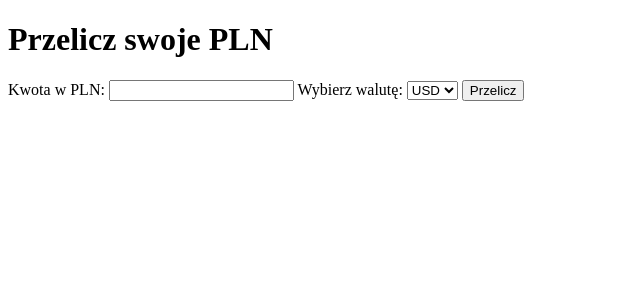
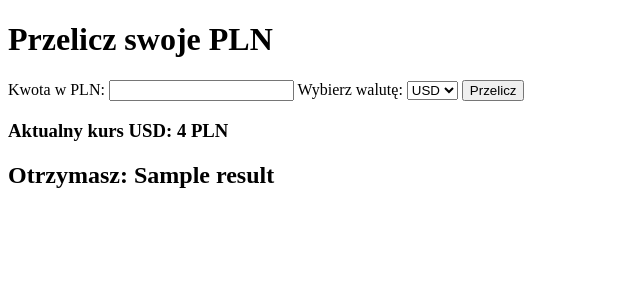
Before and after one commit to MortalRave/currency_converter, a Flask app: template templates/index.html in a window 1280 px wide. Shown: the top 300 px of the page, without its empty margins (0-640 px from the left). Run offline with Flask 3, Linux system fonts and the light colour scheme; the template is opened without the code that fills it: most values are stand-ins (such as "Sample title", 1, 10 or a date in 2020).

Commit message:
Adding working function into index.html

```diff
--- a/app.py
+++ b/app.py
@@ -1,10 +1,27 @@
-from flask import Flask, render_template
+from flask import Flask, render_template, request
+from src.currency_converter.converter import CurrencyConverter
 
 app = Flask(__name__)
 
-@app.route('/')
+calculator = CurrencyConverter()
+
+@app.route('/', methods=['GET', 'POST'])
 def home():
-    return render_template('index.html')
+    result = None
+    target_currency = None
+    currency_rate = None
+
+    if request.method == 'POST':
+        amount = float(request.form['amount'])
+        target_currency = request.form['currency']
+        result = calculator.convert(amount, target_currency)
+        currency_rate = calculator.get_rate(target_currency)
+
+    return render_template('index.html',
+                           result=result,
+                           target_currency=target_currency,
+                           currency_rate=currency_rate
+                           )
 
 if __name__ == '__main__':
     app.run(debug=True)
--- a/templates/index.html
+++ b/templates/index.html
@@ -6,7 +6,6 @@
 </head>
 <body>
     <h1>Przelicz swoje PLN</h1>
-    <!-- Formularz wyśle dane metodą POST pod adres główny '/' -->
     <form action="/" method="POST">
 
         <label>Kwota w PLN:</label>
@@ -23,5 +22,9 @@
 
         <button type="submit">Przelicz</button>
     </form>
+    {% if result %}
+        <h3>Aktualny kurs {{ target_currency }}: {{ currency_rate }} PLN</h3>
+        <h2>Otrzymasz: {{ result }}</h2>
+    {% endif %}
 </body>
 </html>
```
Also changed, not shown: src/currency_converter/converter.py (+8 -2 lines).
